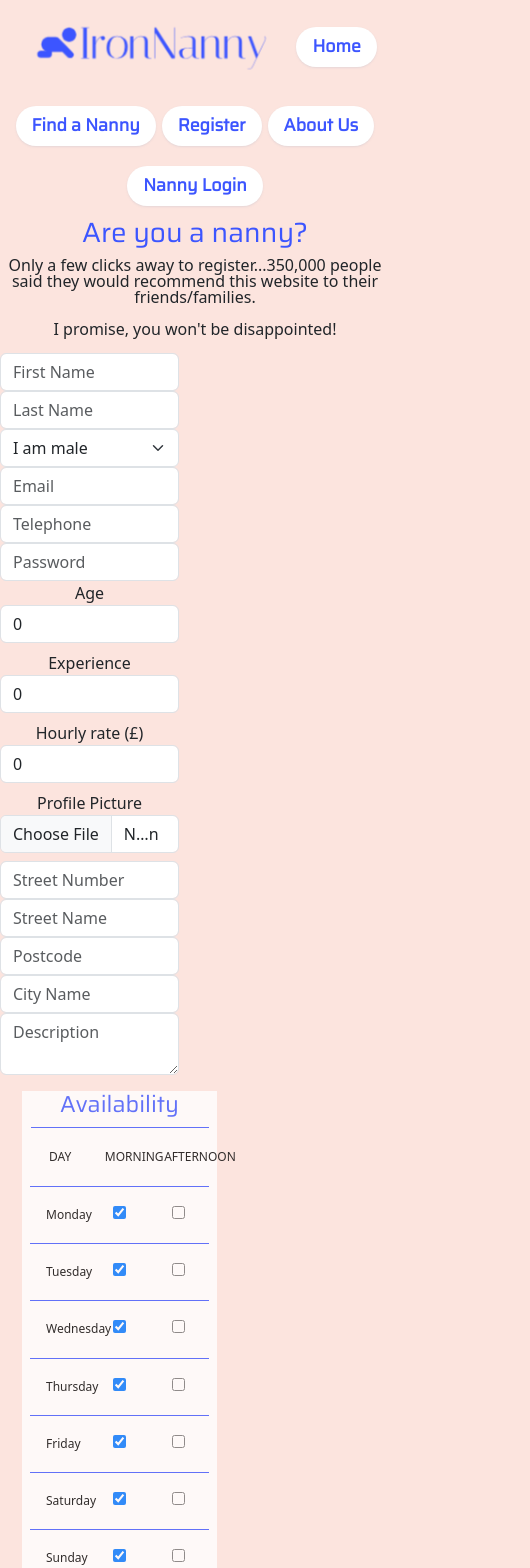
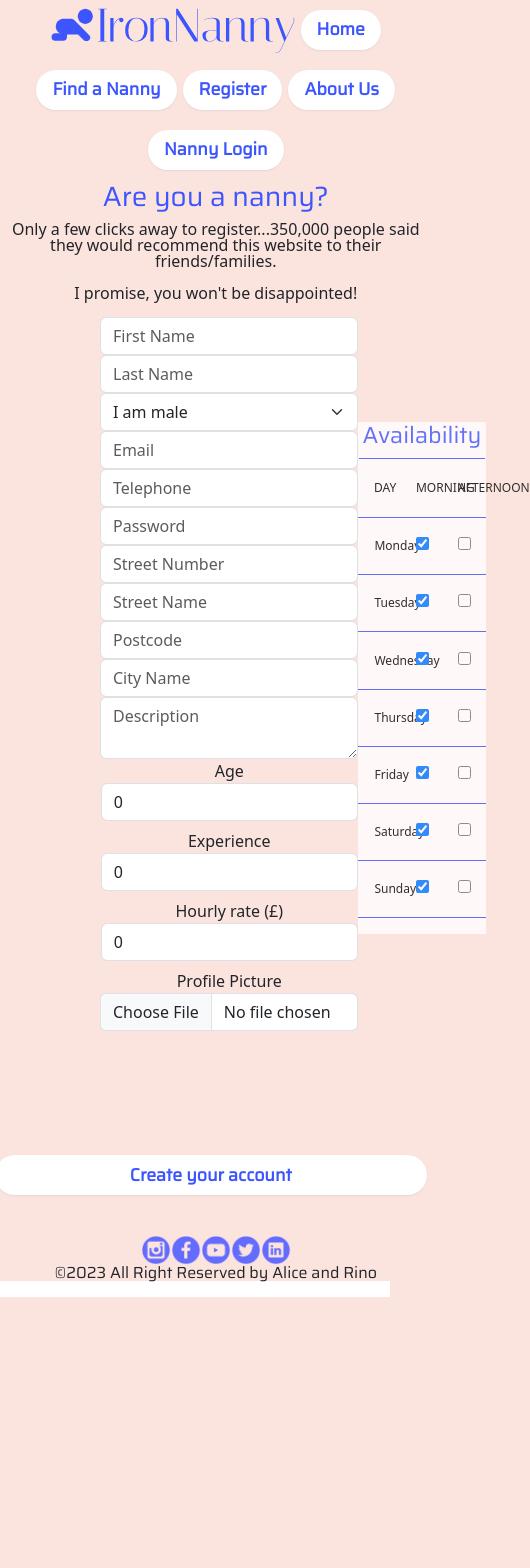
Before and after one commit to Rin-o/M2-Project-Frontend, a React (Vite) app: page /babysitters/new in a window 390 px wide. Shown: the top 1568 px of the page, 530 px wide, since content can reach past the window. After the commit the page ends 1297 px from the top, so only its background shows below. Built offline with nearby package versions, Linux system fonts and the light colour scheme; a web font is replaced by a local one.

Commit message:
merge data

```diff
--- a/src/App.css
+++ b/src/App.css
@@ -3,42 +3,6 @@
 }
 
 .app{
-width: 100vw;
+min-width: 100vw;
 min-height: 100vh;
 }
-
-.logo {
-  height: 6em;
-  padding: 1.5em;
-  will-change: filter;
-  transition: filter 300ms;
-}
-.logo:hover {
-  filter: drop-shadow(0 0 2em #646cffaa);
-}
-.logo.react:hover {
-  filter: drop-shadow(0 0 2em #61dafbaa);
-}
-
-@keyframes logo-spin {
-  from {
-    transform: rotate(0deg);
-  }
-  to {
-    transform: rotate(360deg);
-  }
-}
-
-@media (prefers-reduced-motion: no-preference) {
-  a:nth-of-type(2) .logo {
-    animation: logo-spin infinite 20s linear;
-  }
-}
-
-.card {
-  padding: 2em;
-}
-
-.read-the-docs {
-  color: #888;
-}
--- a/src/index.css
+++ b/src/index.css
@@ -68,14 +68,17 @@ li {
   flex-direction: row;
   align-items: center;
   height:100vh;
-    width: 100vw;
+  min-width: 100vw;
 }
 
 .formAddNew {
     display: flex;
     flex-direction: row;
+    align-items: center;
+    justify-content: space-around;
     height:70%;
-    margin-top:0;
+    margin: 100px;
+
 }
 
 .otherContainer {
@@ -107,7 +110,7 @@ li {
 
 .nannyPic {
   border-radius: 15px;
-  margin-right: 15px;
+  margin: 0 60px;
 }
 
 .cloud{
@@ -148,6 +151,8 @@ li {
 .navBar {
   display: flex;
   flex-direction: row;
+  align-items: center;
+  justify-content: center;
 }
 
 .btnNav {
@@ -187,13 +192,12 @@ li {
 }
 
 form {
-  width: 50%;
+  width: 100%;
 }
 
 footer {
   font-family: 'Saira', sans-serif;
-  background: #fce4de;
-  margin: 0;
+  margin-top: 0;
   padding: 0;
 }
 
@@ -206,7 +210,7 @@ table{
   background-color: #fff;
   opacity: .8;
   width:40%;
-  margin: 0 30px;
+  margin: 0 30px 0 0;
  }
 
 .tbl-content{
@@ -218,7 +222,7 @@ table{
 th{
   padding: 20px 15px;
   text-align: center;
-  font-weight: 300;
+  font-weight: 500;
   font-size: 12px;
   color: black;
   text-transform: uppercase;
@@ -252,7 +256,7 @@ td{
 .nannyInfo {
   margin-left: 90px;
   margin-top: 20px;
-  margin-right: 70px;
+  margin-right: 100px;
 }
 
 .foundersPic {
--- a/src/pages/AddBabysitterPage.jsx
+++ b/src/pages/AddBabysitterPage.jsx
@@ -161,11 +161,13 @@ const AddBabysitterPage = ({ isUpdate, babysitter }) => {
    }, [babysitter])*/
 
   return (
-    <div className="otherContainer">
+    <div >
       <h1 className="fontColor">Are you a nanny?</h1>
       <p>Only a few clicks away to register...350,000 people said they would recommend this website to their friends/families.</p>
       <p>I promise, you won't be disappointed!</p>
           <form className="row g-3" onSubmit={onSubmit}>
+
+           <div className="formAddNew">
             <div>
 
               <div className="col-md-6">
@@ -187,12 +189,32 @@ const AddBabysitterPage = ({ isUpdate, babysitter }) => {
                 <input placeholder="Email" type="text" className="form-control" id="inputEmail" value={email} onChange={event => setEmail(event.target.value)} />
               </div>
 
-              <div className="col-md-6">
+              <div className="col-md-12">
                 <input placeholder="Telephone" type="text" className="form-control" id="inputTelephone" value={phone} onChange={event => setPhone(event.target.value)} />
               </div>
 
               <div className="col-md-6">
                 <input placeholder="Password" type="text" className="form-control" id="inputPassword" value={password} onChange={event => setPassword(event.target.value)} />
+              </div>
+
+              <div className="col-md-6">
+                <input placeholder="Street Number" type="text" className="form-control" id="inputStreetNumber" value={streetNumber} onChange={event => setStreetNumber(event.target.value)} />
+              </div>
+
+              <div className="col-md-6">
+                <input placeholder="Street Name" type="text" className="form-control" id="inputStreetName" value={streetName} onChange={event => setStreetName(event.target.value)} />
+              </div>
+
+              <div className="col-md-6">
+                <input placeholder="Postcode" type="text" className="form-control" id="inputPostcode" value={postcode} onChange={event => setPostcode(event.target.value)} />
+              </div>
+
+              <div className="col-md-6">
+                <input placeholder="City Name" type="text" className="form-control" id="inputCityName" value={cityName} onChange={event => setCityName(event.target.value)} />
+              </div>
+
+              <div className="col-md-6">
+                <textarea placeholder="Description" type='text' className="form-control" id="inputDescription" value={description} onChange={event => setDescription(event.target.value)} />
               </div>
 
               <div className="col-md-6">
@@ -221,26 +243,6 @@ const AddBabysitterPage = ({ isUpdate, babysitter }) => {
                   Profile Picture
                   <input className="form-control" id="inputPicture" type="file" accept="image/*" value={picture} onChange={event => setPicture(event.target.value)} />
                 </label>
-              </div>
-
-              <div className="col-md-6">
-                <input placeholder="Street Number" type="text" className="form-control" id="inputStreetNumber" value={streetNumber} onChange={event => setStreetNumber(event.target.value)} />
-              </div>
-
-              <div className="col-md-6">
-                <input placeholder="Street Name" type="text" className="form-control" id="inputStreetName" value={streetName} onChange={event => setStreetName(event.target.value)} />
-              </div>
-
-              <div className="col-md-6">
-                <input placeholder="Postcode" type="text" className="form-control" id="inputPostcode" value={postcode} onChange={event => setPostcode(event.target.value)} />
-              </div>
-
-              <div className="col-md-6">
-                <input placeholder="City Name" type="text" className="form-control" id="inputCityName" value={cityName} onChange={event => setCityName(event.target.value)} />
-              </div>
-
-              <div className="col-md-12">
-                <textarea placeholder="Description" type='text' className="form-control" id="inputDescription" value={description} onChange={event => setDescription(event.target.value)} />
               </div>
 
             </div>
@@ -324,10 +326,15 @@ const AddBabysitterPage = ({ isUpdate, babysitter }) => {
                 </table>
               </label>
             </div>
-            <button className="btnNav" type="submit">Create your account</button>
-
+          </div>
+          <button className="btnNav" type="submit">Create your account</button>
           </form >
         </div>
+
+
+
+
+
   )
 }
 
--- a/src/pages/AllBabysittersPage.jsx
+++ b/src/pages/AllBabysittersPage.jsx
@@ -49,7 +49,7 @@ const AllBabysittersPage = () => {
         <div className="otherContainer">
           <div className="twoClouds">
           <img src={cloudImage} alt="cloud icon" className="cloud"/>
-          <h1 className="font-container" style={{textAlign: 'center'}}>Our Nannys</h1>
+          <h1 className="fontColor" style={{textAlign: 'center'}}>Our Nannys</h1>
           <img src={cloudImage} alt="cloud icon" className="cloud"/>
           </div>
           <p>IronNanny makes finding a local, trusted nanny, easier than ever.</p>
@@ -58,7 +58,7 @@ const AllBabysittersPage = () => {
           <button type='button' className="btnNav" onClick={() => handleSortByExperience()}>Sort by experience</button>
           <button type='button' className="btnNav" onClick={() => handleSortByCost()}>Sort by hourly rate</button>
           </div>
-          <ul style={{listStyle: 'none', display: 'grid', gridTemplate: 'auto / repeat(3, 1fr)',
+          <ul className="container" style={{listStyle: 'none', display: 'grid', gridTemplate: 'auto / repeat(3, 1fr)',
           gap: '1rem', padding: '0 1rem',}}>
               {babysitters.map(el => (
                 <li key={el.id} style={{
```
